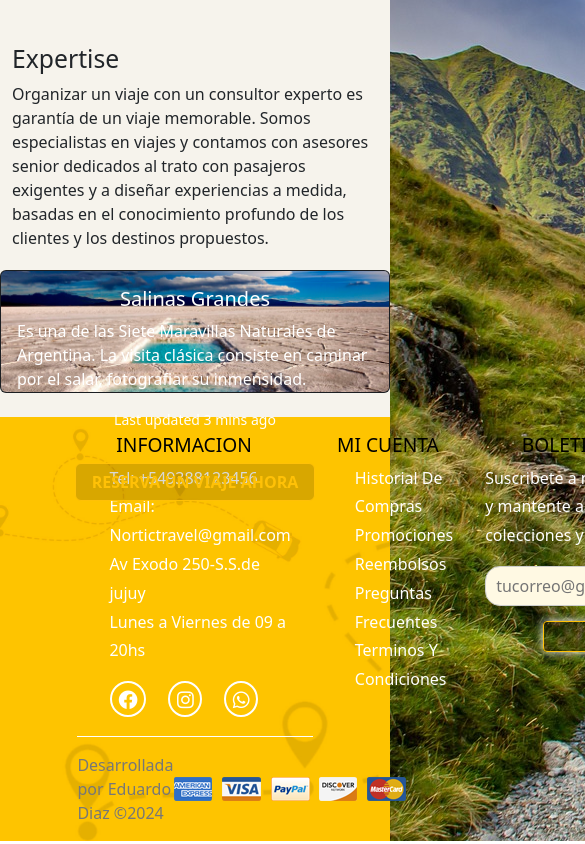
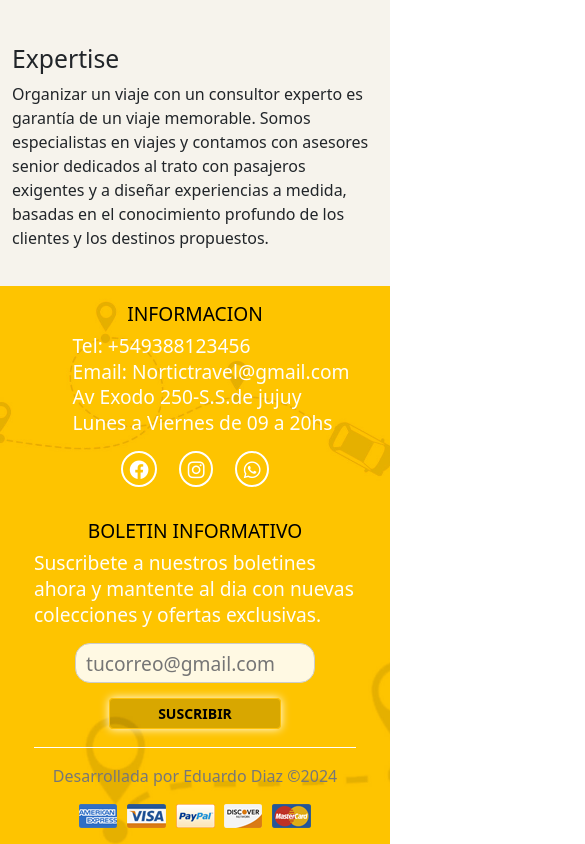
Before and after one commit to edudiaz125/2daPreEntrega, a plain HTML site: page pages/quienessomos.html in a window 390 px wide. Shown: the part 1544-2388 px from the top of the page, 585 px wide, since content can reach past the window. Drawn offline with nearby package versions, Linux system fonts and the light colour scheme.

Commit message:
modificacion del font size

```diff
--- a/css/style.css
+++ b/css/style.css
@@ -8,12 +8,9 @@
   color: rgb(239, 194, 31);
 }
 
-/* header{
-    background-image: url(../assets/hero.jpg);
-    height: 100vh;
-} */
 body{
     background-image: url(../assets/hero.jpg);
+    background-attachment: fixed;
     height: 100vh;
 }
 .hero{
@@ -26,7 +23,9 @@ body{
 }
 
 
-/* INICIO ESTILOS NAVBAR */
+/* ============================================= */
+/* =============INICIO ESTILOS NAVBAR=========== */
+/* ============================================= */
 .navbar-brand span{
     color:  rgb(239, 194, 31);
     font-weight: bold;
@@ -67,16 +66,17 @@ body{
 .dropdown-item:hover{
     color: rgb(239, 194, 31);
 }
-/* FIN ESTILOS NAVBAR */
+/* ============================================= */
+/* ============= FIN ESTILOS NAVBAR =========== */
+/* ============================================= */
 
-#tarjetas{
+/* #tarjetas{
     background-color: rgb(246, 243, 236);
-    /* background-color:black; */
     height: auto;
 }
 .btn{
     margin: 0 30px;
-  }
+  } */
 
 
 /* ============================================= */
@@ -93,7 +93,7 @@ footer{
 .container-footer{
   display: flex;
   flex-direction: column;
-  margin: 0 10%;
+  margin: 0 8%;
 }
 /* =======MENU FOOTER======= */
 .menu-footer{
@@ -103,6 +103,7 @@ footer{
   border-bottom: 1px solid rgb(255, 255, 255);
   color: #fff;
   padding-bottom: 1.2rem;
+  font-size: 1.2rem;
   line-height: 1.8rem;
 }
 /* ******INFORMACION****** */
@@ -203,6 +204,68 @@ footer{
   font-weight: 500;
 }
 
+
+
+/*========= MEDIA QUERIES =========*/
+/*========= TABLET 768px =========*/
+@media (max-width: 768px) {
+  footer {
+    margin: 0 0;
+    padding: 1rem;
+  }
+  footer .container-footer {
+    margin: 0 5%;
+  }
+  footer .container-footer .menu-footer {
+    grid-template-columns: repeat(2, 1fr);
+    gap: 2rem;
+    border-bottom: 1px solid rgb(255, 254, 249);
+    color: rgb(255, 254, 249);
+    padding-bottom: 1.1rem;
+    line-height: 1.6rem;
+  }
+  footer .container-footer .menu-footer .informative form input {
+    width: 15rem;
+  }
+  footer .container-footer .menu-footer .my-account {
+    display: none;
+  }
+  footer .container-footer .copyright {
+    display: flex;
+    flex-wrap: wrap;
+    justify-content: center;
+    gap: 1rem;
+  }
+  .my-account {
+    display: none;
+  }
+}
+/*========= MEDIA QUERIES =========*/
+/*========= MOVIL L 425px =========*/
+@media (max-width: 425px) {
+  footer {
+    margin: 0 0;
+    padding: 1rem;
+  }
+  footer .container-footer .menu-footer {
+    display: flex;
+    flex-wrap: wrap;
+    justify-content: center;
+    border-bottom: 1px solid rgb(255, 254, 249);
+    color: rgb(255, 254, 249);
+    padding-bottom: 1.1rem;
+    line-height: 1.6rem;
+  }
+  footer .container-footer .menu-footer .informative form input {
+    width: 15rem;
+  }
+  footer .container-footer .copyright {
+    display: flex;
+    flex-wrap: wrap;
+    justify-content: center;
+    gap: 1rem;
+  }
+}
 
 /* ============================================= */
 /* =============FIN ESTILOS FOOTER============== */
--- a/pages/quienessomos.html
+++ b/pages/quienessomos.html
@@ -91,24 +91,6 @@
         <p>Organizar un viaje con un consultor experto es garantía de un viaje memorable. Somos especialistas en viajes y contamos con asesores senior dedicados al trato con pasajeros exigentes y a diseñar experiencias a medida, basadas en el conocimiento profundo de los clientes y los destinos propuestos.
           </p>
       </div>
-
-      <section class="card-row">
-        <div class="row">
-          <div class="col-md-12 d-flex">
-              <div class="card text-bg-dark my-1">
-                  <img src="../assets/04-card.jpg" class="card-img" alt="Salinas Grandes">
-                  <div class="card-img-overlay d-flex flex-column align-items-center">
-                    <h5 class="card-title">Salinas Grandes</h5>
-                    <p class="card-text">Es una de las Siete Maravillas Naturales de Argentina. La visita clásica consiste en caminar por el salar, fotografiar su inmensidad.</p>
-                    <p class="card-text"><small>Last updated 3 mins ago</small></p>
-                    <!-- <a href="https://api.whatsapp.com/send?phone=543884102270" class="btn btn-outline-warning fw-bold d-flex justify-content-center justify-content-center">Consultar Disponibilidad</a> -->
-                    <button type="button" class="btn btn-outline-warning fw-bolder px-3 my-3">RESERVA UN VIAJE AHORA</button>
-                  </div>
-                </div>
-
-          </div>
-      </div>
-      </section>
     </main>
 
 
--- a/sass/_footer.scss
+++ b/sass/_footer.scss
@@ -20,6 +20,7 @@ footer{
           color: $color3;
           padding-bottom: 1.2rem;
           line-height: 1.8rem;
+          font-size: 1.2rem;
 
           &
               /* ******INFORMACION****** */
```
Also changed, not shown: css/estilos.css, 1 other file.
